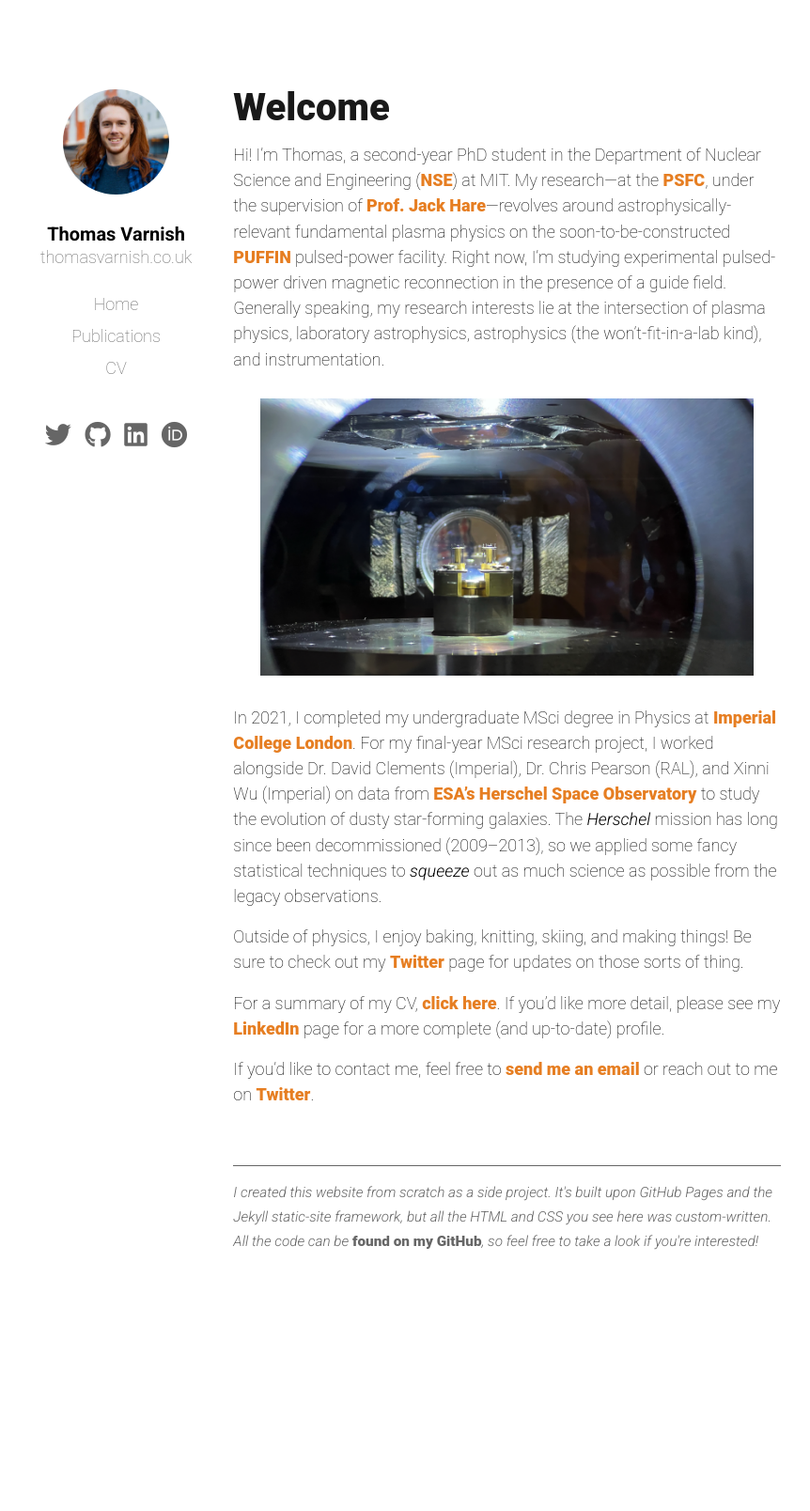
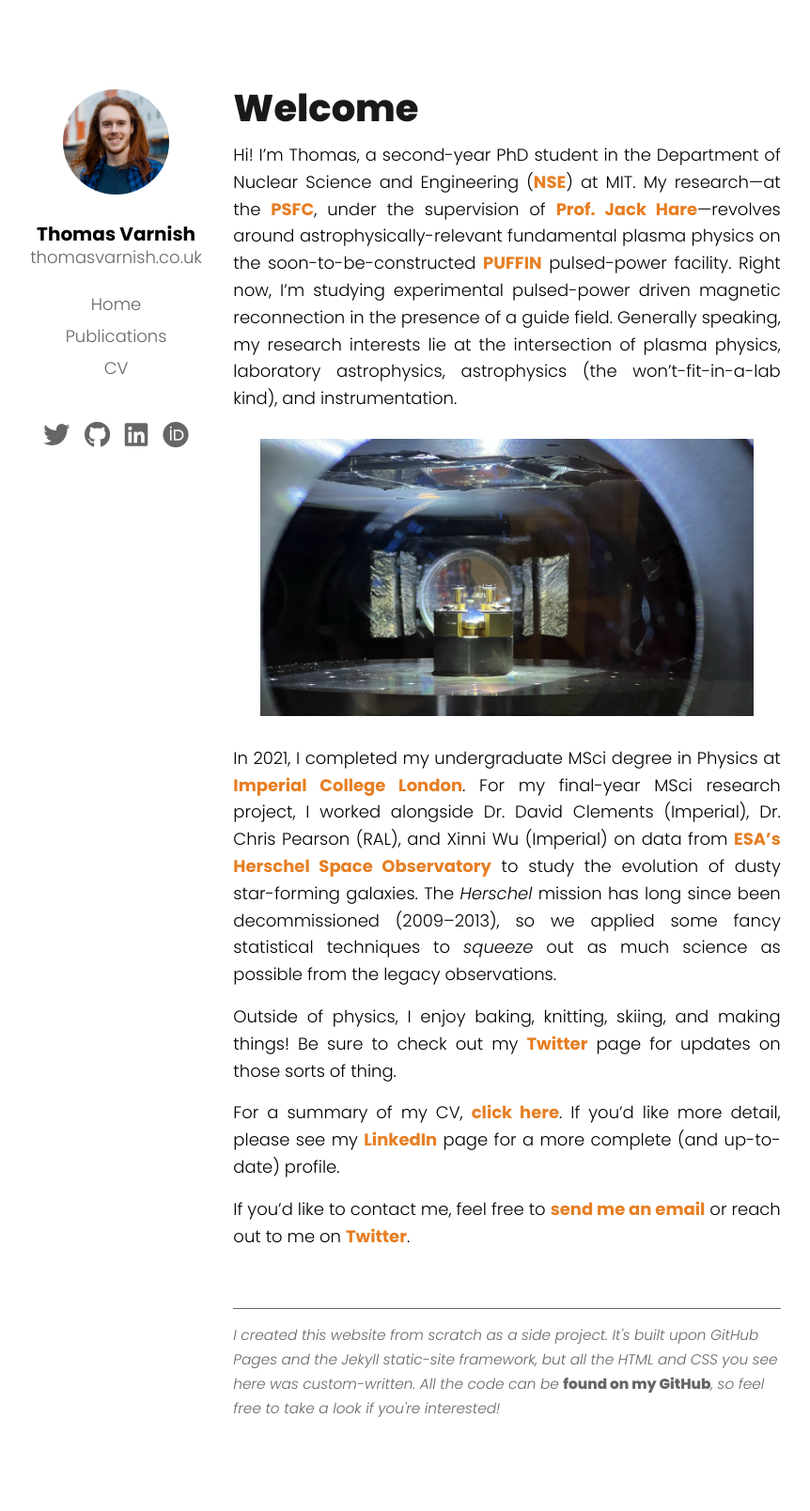
Before and after one commit to tvarnish/tvarnish.github.io, a Jekyll site: the page built from about.md, in a window 1280 px wide. Shown: the whole page at 94% size, without its empty margins (167-1029 px from the left). Built offline with Jekyll 4.4.1, drawn with Linux system fonts in a browser that asks for light colours; nearby versions of some CDN libraries; some web fonts are replaced; before the commit the page ends 1430 px from its top, so only the background shows below that.

Commit message:
Change font to Poppins

```diff
--- a/_includes/head.html
+++ b/_includes/head.html
@@ -30,6 +30,10 @@
 <link href="https://fonts.googleapis.com/css?family=Roboto:300,300i,400,700" rel="stylesheet">
 <link href="https://fonts.googleapis.com/css?family=Source+Sans+Pro:400,400i,700,700i&amp;subset=latin-ext" rel="stylesheet">
 
+<link rel="preconnect" href="https://fonts.googleapis.com">
+<link rel="preconnect" href="https://fonts.gstatic.com" crossorigin>
+<link href="https://fonts.googleapis.com/css2?family=Poppins:ital,wght@0,100;0,200;0,300;0,400;0,500;0,600;0,700;0,800;0,900;1,100;1,200;1,300;1,400;1,500;1,600;1,700;1,800;1,900&display=swap" rel="stylesheet">
+
 <!-- Mobile Drop-down Menu -->
 <link rel="stylesheet" href="/assets/css/mobile-menu.css"/>
 
--- a/assets/css/main.css
+++ b/assets/css/main.css
@@ -22,8 +22,12 @@
     /* font-weight: 400; */
     /* font-size: 17px; */
 
-    font-family: "Roboto", sans-serif;
-    font-weight: 200;
+    /* font-family: "Roboto", sans-serif; */
+    /* font-weight: 200; */
+    /* font-size: 18px; */
+
+    font-family: "Poppins", sans-serif;
+    font-weight: 300;
     font-size: 18px;
 
     text-align: left;
@@ -34,7 +38,7 @@
 }
 
 h1, h2, h3, h4, h5, h6 {
-    font-family: "Roboto";
+    font-family: "Poppins";
     font-weight: 800;
     color: rgba(0, 0, 0, 0.9);
 }
@@ -125,7 +129,7 @@
     text-decoration: none;
     color: #666;
     font-weight: 300;
-    font-family: "Roboto", sans-serif;
+    font-family: "Poppins", sans-serif;
 }
 
 nav a:visited {
@@ -248,7 +252,7 @@
 }
 
 #main-tagline {
-    font-family: "Roboto", sans-serif;
+    font-family: "Poppins", sans-serif;
     font-size: 20px;
     font-weight: 300;
 }
@@ -261,12 +265,13 @@
 
 .content p {
     margin-bottom: 1rem;
-    line-height: 1.7rem;
+    line-height: 1.8rem;
+    text-align: justify;
 }
 
 .content p a {
     color: #E67E22;
-    font-weight: 800;
+    font-weight: 700;
     text-decoration: none;
     /* TODO: Create a more consistent colour scheme! */
 }
```
